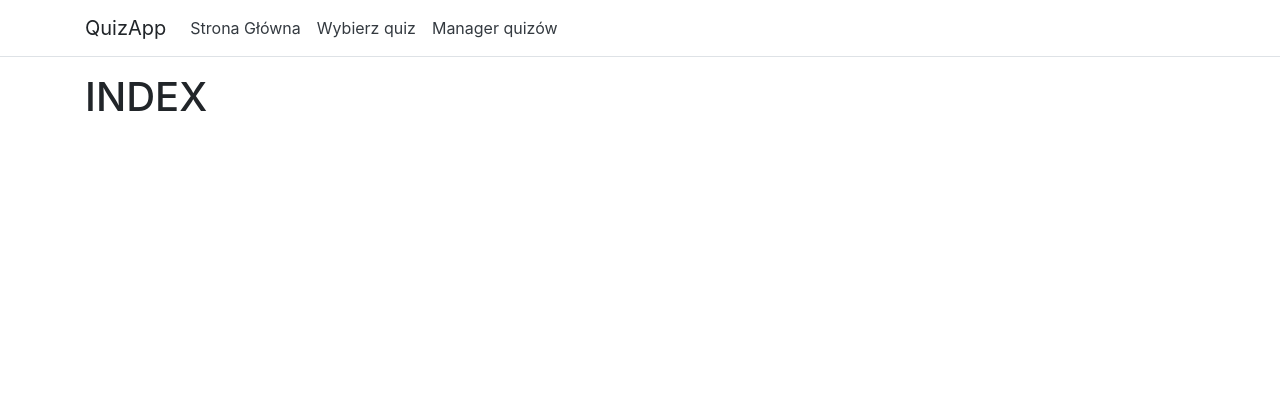
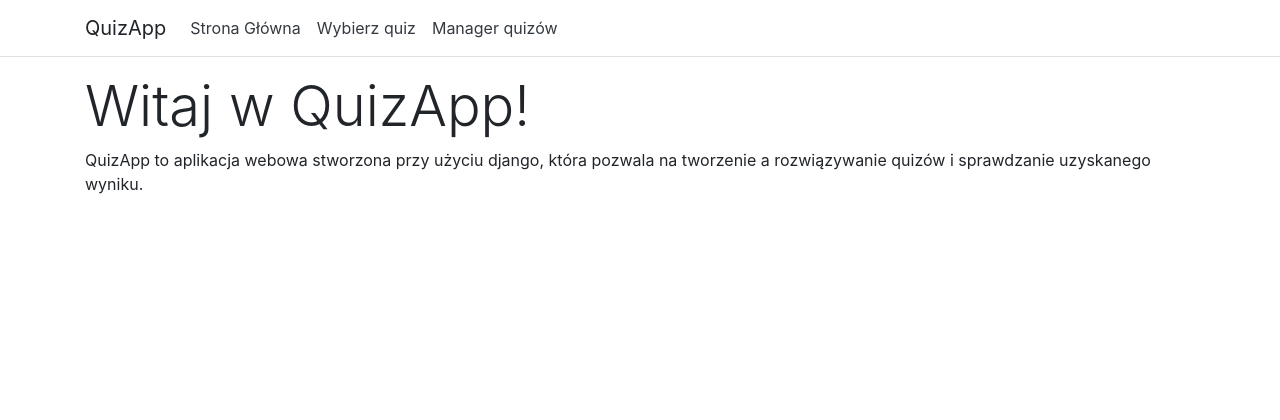
Before and after one commit to gawronCode/PJF_Projekt_Quiz, a Django app: page /quizzes/ in a window 1280 px wide. Shown: the top 420 px of the page. Run offline with Django 3.2, Linux system fonts and the light colour scheme; some libraries are stand-ins or nearby versions.

Commit message:
added redirect to /quizzes/ from root url

```diff
--- a/PJF_Projekt_Quiz/settings.py
+++ b/PJF_Projekt_Quiz/settings.py
@@ -51,6 +51,7 @@ MIDDLEWARE = [
     'django.contrib.messages.middleware.MessageMiddleware',
     'django.middleware.clickjacking.XFrameOptionsMiddleware',
 ]
+
 
 ROOT_URLCONF = 'PJF_Projekt_Quiz.urls'
 
--- a/PJF_Projekt_Quiz/urls.py
+++ b/PJF_Projekt_Quiz/urls.py
@@ -1,7 +1,9 @@
 from django.contrib import admin
 from django.urls import include, path
+from django.shortcuts import redirect
 
 urlpatterns = [
+    path('', lambda req: redirect('/quizzes/')),
     path('admin/', admin.site.urls),
-    path('quizzes/', include('quizzes.urls')),
+    path('quizzes/', include('quizzes.urls'))
 ]
--- a/quizzes/templates/quizzes/index.html
+++ b/quizzes/templates/quizzes/index.html
@@ -36,8 +36,9 @@
         <main role="main" class="pb-3">
 
 
-            <h1>INDEX</h1>
-
+            <h1 class="display-4">Witaj w QuizApp!</h1>
+            <p>QuizApp to aplikacja webowa stworzona przy użyciu django,
+            która pozwala na tworzenie a rozwiązywanie quizów i sprawdzanie uzyskanego wyniku.</p>
 
         </main>
     </div>
```
